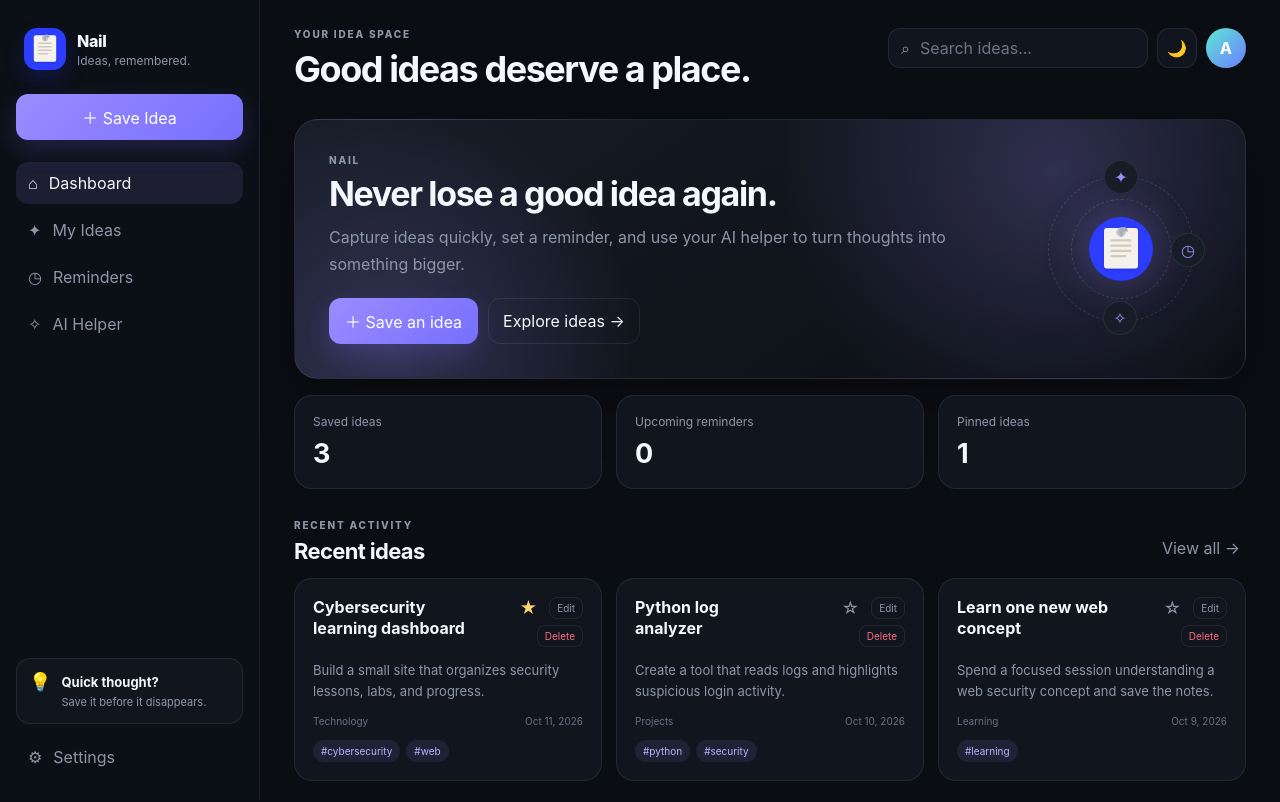
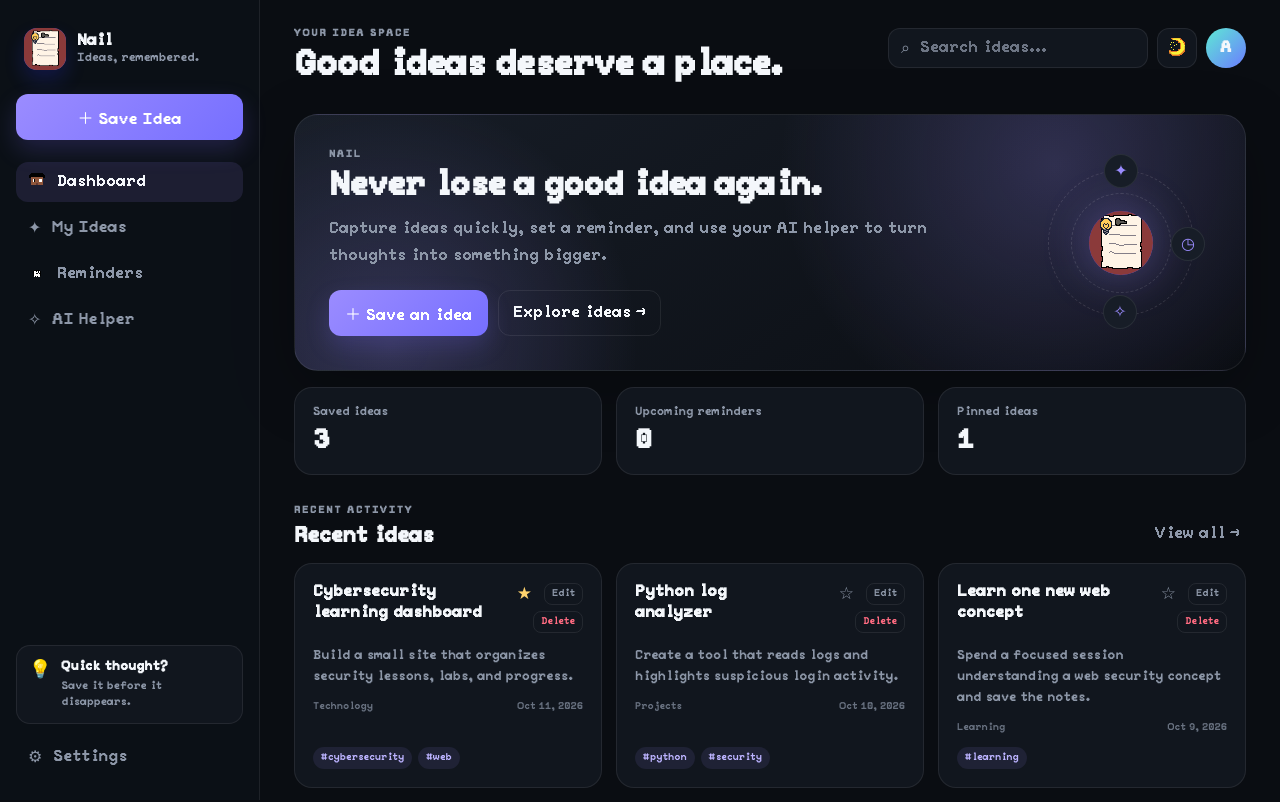
Before and after one commit to assembakr00/Nail, a website: page Public/index.html in a window 1280 px wide. Shown: the top 802 px of the page. Drawn offline with Linux system fonts and the light colour scheme.

Commit message:
feat: polish themes, assets, and 404 page

```diff
--- a/Public/app.js
+++ b/Public/app.js
@@ -397,28 +397,29 @@ function navigate(view) {
 }
 
 function applyTheme(themeName) {
-  const themes = ["dark", "light", "human"];
-  const theme = themes.includes(themeName) ? themeName : "dark";
-  document.body.classList.remove("light-theme", "pro-theme", "human-theme");
+  const themes = ["dark", "light", "cozy"];
+  const savedTheme = themeName === "human" ? "cozy" : themeName;
+  const theme = themes.includes(savedTheme) ? savedTheme : "dark";
+  document.body.classList.remove("light-theme", "pro-theme", "cozy-theme");
   if (theme === "light") document.body.classList.add("light-theme");
   if (theme === "pro") document.body.classList.add("pro-theme");
-  if (theme === "human") document.body.classList.add("human-theme");
+  if (theme === "cozy") document.body.classList.add("cozy-theme");
   localStorage.setItem(THEME_KEY, theme);
 
   const themeBtn = $("themeBtn");
   const labels = {
-    dark: { text: "🌙", title: "Current theme: Dark" },
-    light: { text: "☀", title: "Current theme: Light" },
-    pro: { text: "◆", title: "Current theme: Pro" },
-    human: { text: "◉", title: "Current theme: Human" }
+    dark: { icon: "assets/Nail-Moon.png", title: "Current theme: Dark" },
+    light: { icon: "assets/Nail Sun icon.png", title: "Current theme: Light" },
+    pro: { icon: "assets/Nail Sun icon.png", title: "Current theme: Pro" },
+    cozy: { icon: "assets/Nail-cozy.png", title: "Current theme: Cozy" }
   };
-  themeBtn.textContent = labels[theme].text;
+  themeBtn.innerHTML = `<img class="theme-icon" src="${labels[theme].icon}" alt="" />`;
   themeBtn.setAttribute("aria-label", labels[theme].title);
   themeBtn.title = labels[theme].title;
 }
 
 function cycleTheme() {
-  const themes = ["dark", "light", "human"];
+  const themes = ["dark", "light", "cozy"];
   const current = localStorage.getItem(THEME_KEY) || "dark";
   const next = themes[(themes.indexOf(current) + 1) % themes.length];
   applyTheme(next);
--- a/Public/index.html
+++ b/Public/index.html
@@ -8,7 +8,7 @@
   <meta name="description" content="Nail - AI-powered idea saver and reminder frontend." />
   <meta name="theme-color" content="#2C3DFF" />
   <title>Nail — Never lose a good idea</title>
-  <link rel="icon" type="image/svg+xml" href="assets/logo.svg" />
+  <link rel="icon" type="image/png" href="assets/Nail-Logo 101.png" />
   <link rel="stylesheet" href="style.css" />
 </head>
 <body>
@@ -16,7 +16,7 @@
     <aside class="sidebar">
       <div class="brand">
         <div class="brand-mark">
-          <img src="assets/logo.svg" alt="Nail logo" />
+          <img src="assets/Nail-Logo 101.png" alt="Nail logo" />
         </div>
         <div>
           <div class="brand-name">Nail</div>
@@ -29,9 +29,9 @@
       </button>
 
       <nav class="nav">
-        <button class="nav-item active" data-view="dashboard"><span>⌂</span> Dashboard</button>
+        <button class="nav-item active" data-view="dashboard"><span class="nav-icon"><img src="assets/Home-icon.png" alt="" /></span> Dashboard</button>
         <button class="nav-item" data-view="ideas"><span>✦</span> My Ideas</button>
-        <button class="nav-item" data-view="reminders"><span>◷</span> Reminders</button>
+        <button class="nav-item" data-view="reminders"><span class="nav-icon"><img src="assets/remnider.png" alt="" /></span> Reminders</button>
         <button class="nav-item" data-view="ai"><span>✧</span> AI Helper</button>
       </nav>
 
@@ -76,7 +76,7 @@
           </div>
           <div class="hero-orbit">
             <div class="orbit-core">
-              <img src="assets/logo.svg" alt="Nail logo" />
+              <img src="assets/Nail-Logo 101.png" alt="Nail logo" />
             </div>
             <span class="orbit-dot dot-1">✦</span>
             <span class="orbit-dot dot-2">◷</span>
--- a/Public/style.css
+++ b/Public/style.css
@@ -1,3 +1,11 @@
+
+@font-face {
+  font-family: "Peaberry";
+  src: url("assets/Peaberry-Font-v2.0/Peaberry Font Family/Peaberry Base/PeaberryBase.woff2") format("woff2");
+  font-weight: 400;
+  font-style: normal;
+  font-display: swap;
+}
 
 :root {
   --bg: #0a0d12;
@@ -25,7 +33,7 @@ html, body { min-height: 100%; }
 
 body {
   margin: 0;
-  font-family: Inter, ui-sans-serif, system-ui, -apple-system, BlinkMacSystemFont, "Segoe UI", sans-serif;
+  font-family: "Peaberry", ui-sans-serif, system-ui, sans-serif;
   background: var(--bg);
   color: var(--text);
 }
@@ -66,7 +74,7 @@ button { cursor: pointer; }
   display: grid;
   place-items: center;
   overflow: hidden;
-  background: linear-gradient(135deg, var(--brand), var(brand-strong));
+  background: linear-gradient(135deg, var(--brand), var(--brand-strong));
   box-shadow: 0 10px 20px var(--brand-shadow);
 }
 
@@ -131,6 +139,21 @@ button { cursor: pointer; }
   background: transparent;
   color: var(--muted);
   text-align: left;
+}
+
+.nav-icon {
+  width: 18px;
+  height: 18px;
+  display: grid;
+  place-items: center;
+  flex: 0 0 18px;
+}
+
+.nav-icon img {
+  width: 100%;
+  height: 100%;
+  object-fit: contain;
+  image-rendering: pixelated;
 }
 
 .nav-item:hover { color: var(--text); background: var(--panel); }
@@ -212,6 +235,13 @@ h4 { font-size: 16px; margin-bottom: 6px; }
   border: 1px solid var(--border);
 }
 
+.theme-icon {
+  width: 22px;
+  height: 22px;
+  object-fit: contain;
+  image-rendering: pixelated;
+}
+
 .avatar {
   border-radius: 50%;
   background: linear-gradient(135deg, #5eead4, #6b7cff);
@@ -269,7 +299,7 @@ h4 { font-size: 16px; margin-bottom: 6px; }
   place-items: center;
   border-radius: 50%;
   overflow: hidden;
-  background: linear-gradient(135deg, var(--brand), var(brand-strong));
+  background: linear-gradient(135deg, var(--brand), var(--brand-strong));
   box-shadow: 0 0 45px rgba(155,140,255,.35);
 }
 
@@ -694,7 +724,7 @@ label textarea { min-height: 120px; resize: vertical; }
   --button-shadow: 0 10px 25px rgba(45,109,246,.25);
 }
 
-.human-theme {
+.cozy-theme {
   --bg: #f8f2e8;
   --panel: #fffaf2;
   --panel-2: #f2e9dc;
@@ -711,10 +741,31 @@ label textarea { min-height: 120px; resize: vertical; }
   --hero-glow-2: rgba(78,161,134,.12);
 }
 
-.human-theme .sidebar {
+.cozy-theme .sidebar {
   background: var(--panel);
 }
 
-.human-theme .nav-item.active {
+.cozy-theme .nav-item.active {
   background: rgba(200,111,70,.12);
 }
+
+
+.not-found-page {
+  min-height: 100vh;
+  display: grid;
+  place-items: center;
+  padding: 24px;
+}
+
+.not-found {
+  text-align: center;
+  max-width: 480px;
+}
+
+.not-found-logo {
+  width: 96px;
+  height: 96px;
+  object-fit: contain;
+  image-rendering: pixelated;
+  margin-bottom: 20px;
+}
--- a/server/server.js
+++ b/server/server.js
@@ -75,7 +75,7 @@ app.post('/api/chat', async (req, res) => {
 });
 
 app.get('*', (req, res) => {
-  res.sendFile(path.join(publicDir, 'index.html'));
+  res.status(404).sendFile(path.join(publicDir, '404.html'));
 });
 
 app.listen(PORT, () => {
```
Also changed, not shown: Public/404.html (added, +22 -0 lines), Public/assets/Home-icon.png (added), Public/assets/Nail Sun icon.png (added), Public/assets/Nail-Logo 101.png (added), Public/assets/Nail-Moon.png (added), Public/assets/Nail-cozy.png (added), Public/assets/Peaberry-Font-v2.0/Peaberry Font Family/Peaberry Base/PeaberryBase.woff2 (added), Public/assets/remnider.png (added).
